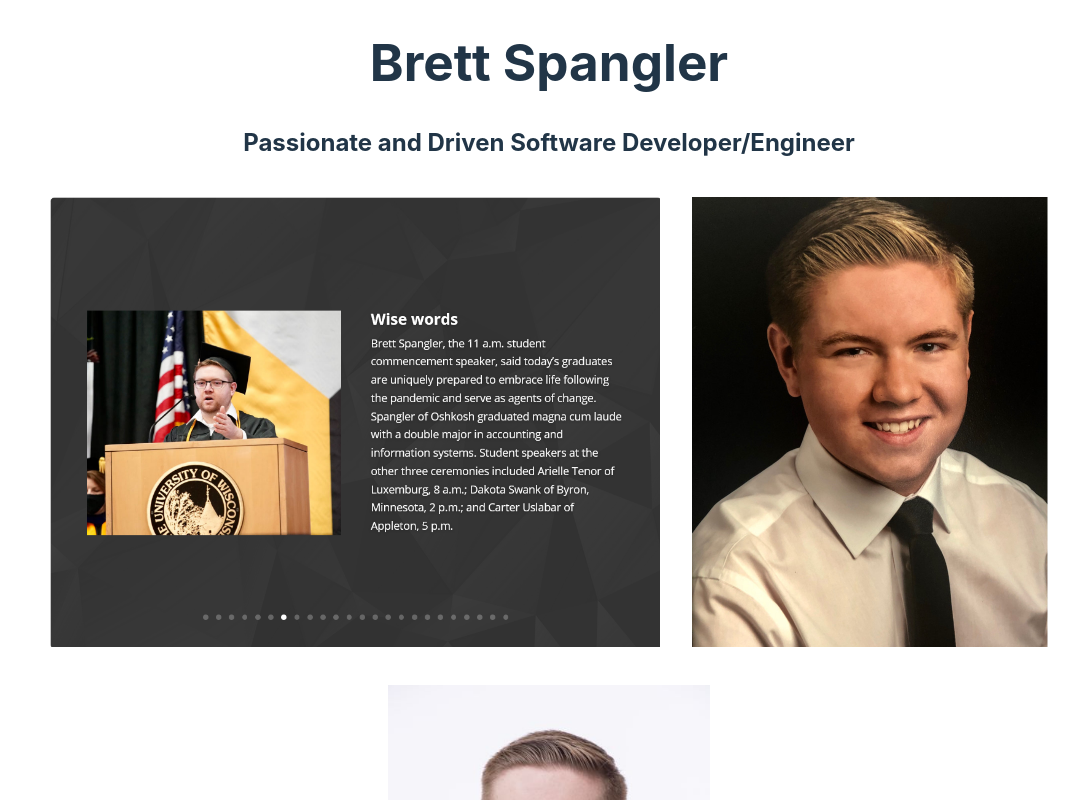
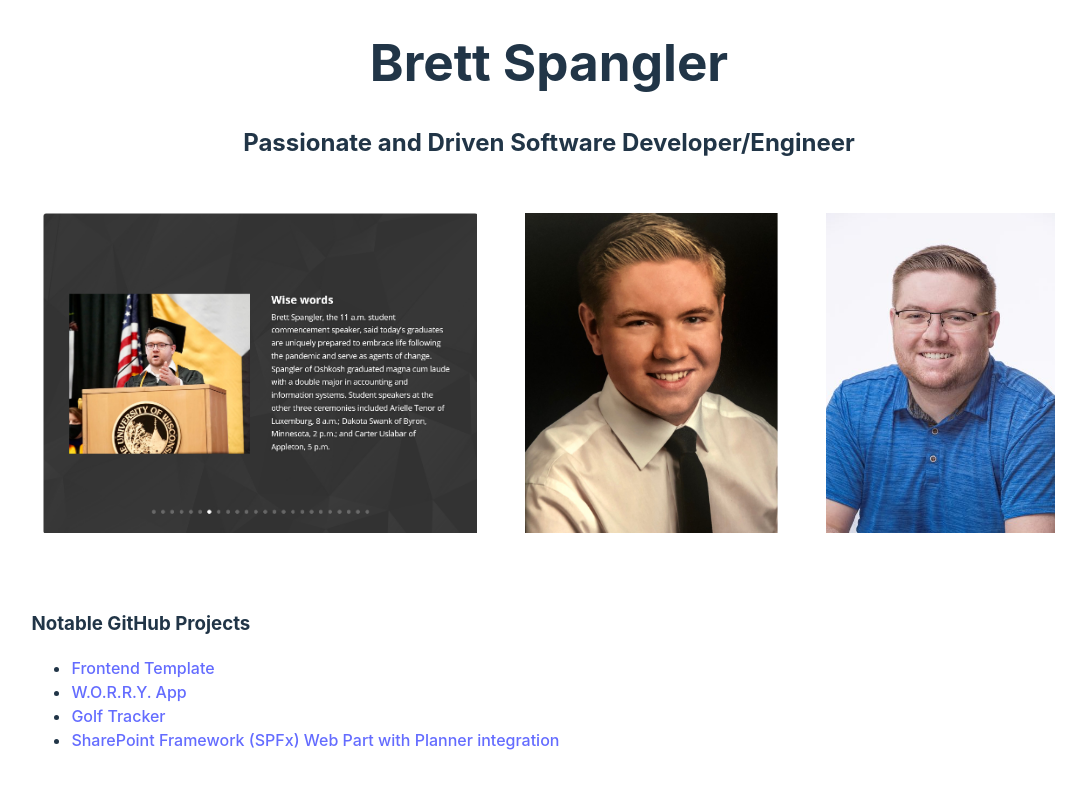
Before and after one commit to bspangler21/PersonalWebsite, a React (Vite) app: page / in a window 1280 px wide. Shown: the top 800 px of the page, without its empty margins (91-1177 px from the left). Built offline with nearby package versions, Linux system fonts and the light colour scheme; what @fluentui/font-icons-mdl2 would draw is missing.

Commit message:
Add photo container layout and update cover image dimensions in App component

```diff
--- a/src/App.css
+++ b/src/App.css
@@ -16,15 +16,26 @@
   filter: drop-shadow(0 0 2em #68696aaa);
 }
 
+.photo-container {
+  display: flex;
+  flex-direction: row;
+  justify-content: center;
+  align-items: center;
+  gap: 1rem;
+  margin: 0 auto;
+  max-width: 100%;
+  padding: 1rem;
+}
+
 .coverImage {
-  height: 450px;
+  height: 320px;
   padding: 1em;
   border-radius: 0%;
   /* border: 1px solid #000000; */
 }
 
 .coverImage.profile {
-  height: 450px;
+  height: 320px;
   /* padding: 1.5em; */
   /* border: 1px solid #000000; */
 }
--- a/src/App.tsx
+++ b/src/App.tsx
@@ -9,9 +9,9 @@ function App() {
 		<>
 			<h1>Brett Spangler</h1>
 			<h2>Passionate and Driven Software Developer/Engineer</h2>
-			<div>
+			<div className="photo-container">
 				<a
-					href="https://www.linkedin.com/in/brett-spangler/"
+					href="https://youtu.be/Ar0J7Tdikmk?si=4Wjm49j2cHhQQEwt"
 					target="_blank"
 					rel="noopener"
 				>
@@ -100,6 +100,11 @@ function App() {
 				</a>
 				.
 			</p>
+			<div className={utilStyles.leftAlign}>
+				<a href="/PersonalWebsite/BrettSpanglerResume.pdf" download>
+					<button>Download Resume</button>
+				</a>
+			</div>
 		</>
 	);
 }
```
Also changed, not shown: 1 other file (tests, documents, lock files or other folders).
